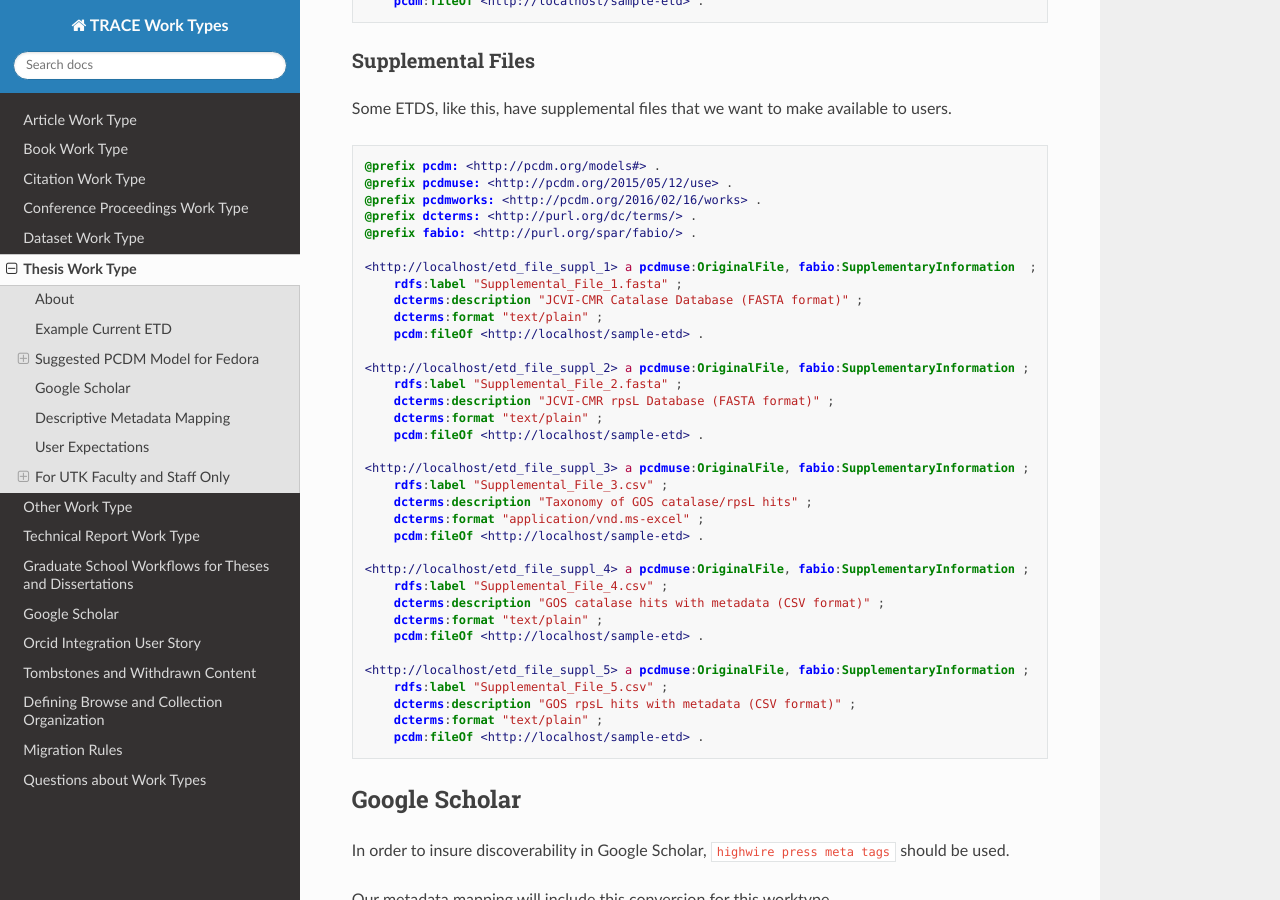
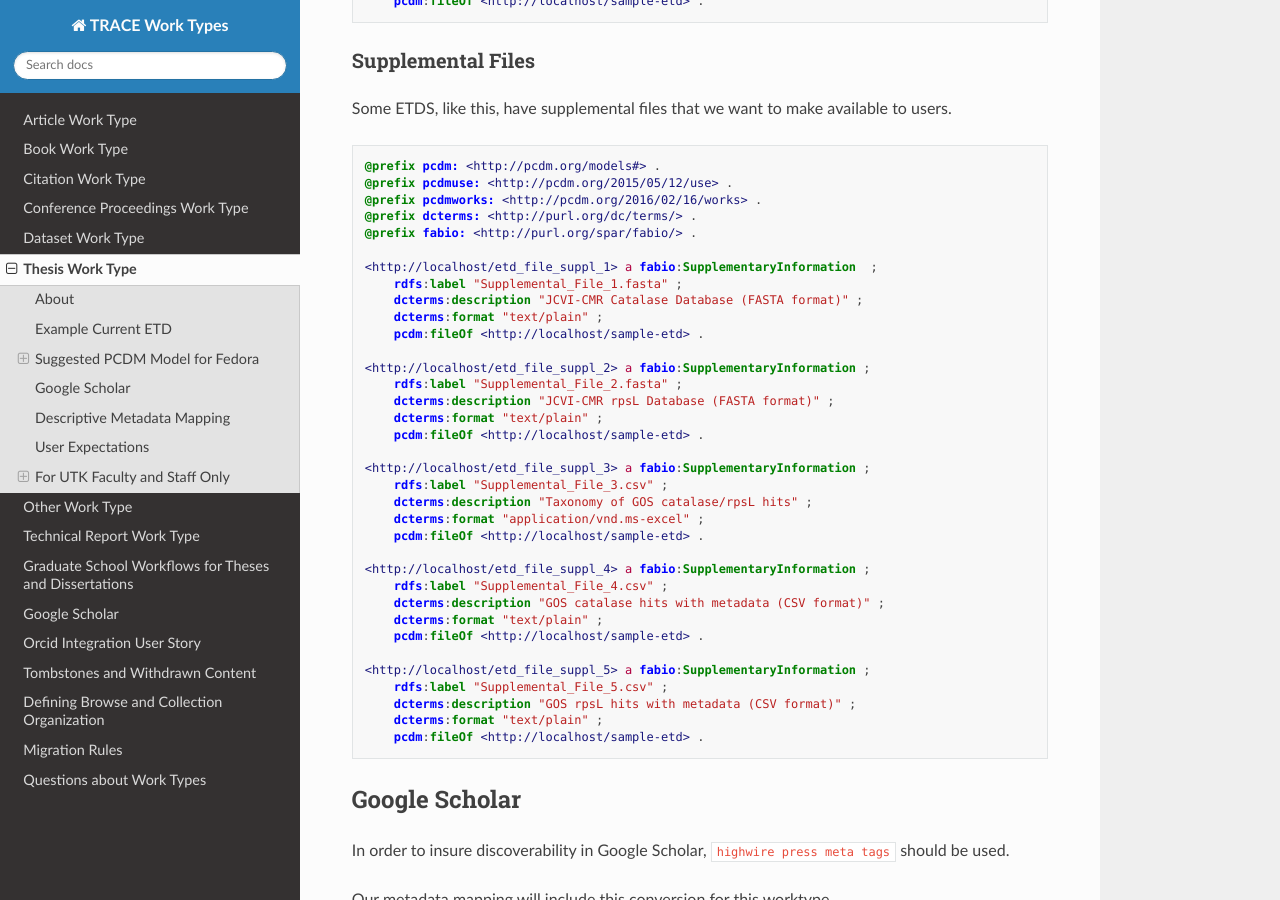
Before and after one commit to utkdigitalinitiatives/trace_work_types_planning, a Sphinx documentation site: the page built from docs/source/contents/etd.rst, in a window 1280 px wide and 900 px high, scrolled down 3283 px. Built offline with Sphinx 7.4.7 and the Read the Docs theme 2.0.0, drawn with Linux system fonts in a browser that asks for light colours.

Commit message:
Simplify types.

```diff
--- a/docs/source/contents/etd.rst
+++ b/docs/source/contents/etd.rst
@@ -182,31 +182,31 @@ Some ETDS, like this, have supplemental files that we want to make available to
     @prefix dcterms: <http://purl.org/dc/terms/> .
     @prefix fabio: <http://purl.org/spar/fabio/> .
 
-    <http://localhost/etd_file_suppl_1> a pcdmuse:OriginalFile, fabio:SupplementaryInformation  ;
+    <http://localhost/etd_file_suppl_1> a fabio:SupplementaryInformation  ;
         rdfs:label "Supplemental_File_1.fasta" ;
         dcterms:description "JCVI-CMR Catalase Database (FASTA format)" ;
         dcterms:format "text/plain" ;
         pcdm:fileOf <http://localhost/sample-etd> .
 
-    <http://localhost/etd_file_suppl_2> a pcdmuse:OriginalFile, fabio:SupplementaryInformation ;
+    <http://localhost/etd_file_suppl_2> a fabio:SupplementaryInformation ;
         rdfs:label "Supplemental_File_2.fasta" ;
         dcterms:description "JCVI-CMR rpsL Database (FASTA format)" ;
         dcterms:format "text/plain" ;
         pcdm:fileOf <http://localhost/sample-etd> .
 
-    <http://localhost/etd_file_suppl_3> a pcdmuse:OriginalFile, fabio:SupplementaryInformation ;
+    <http://localhost/etd_file_suppl_3> a fabio:SupplementaryInformation ;
         rdfs:label "Supplemental_File_3.csv" ;
         dcterms:description "Taxonomy of GOS catalase/rpsL hits" ;
         dcterms:format "application/vnd.ms-excel" ;
         pcdm:fileOf <http://localhost/sample-etd> .
 
-    <http://localhost/etd_file_suppl_4> a pcdmuse:OriginalFile, fabio:SupplementaryInformation ;
+    <http://localhost/etd_file_suppl_4> a fabio:SupplementaryInformation ;
         rdfs:label "Supplemental_File_4.csv" ;
         dcterms:description "GOS catalase hits with metadata (CSV format)" ;
         dcterms:format "text/plain" ;
         pcdm:fileOf <http://localhost/sample-etd> .
 
-    <http://localhost/etd_file_suppl_5> a pcdmuse:OriginalFile, fabio:SupplementaryInformation ;
+    <http://localhost/etd_file_suppl_5> a fabio:SupplementaryInformation ;
         rdfs:label "Supplemental_File_5.csv" ;
         dcterms:description "GOS rpsL hits with metadata (CSV format)" ;
         dcterms:format "text/plain" ;
```
